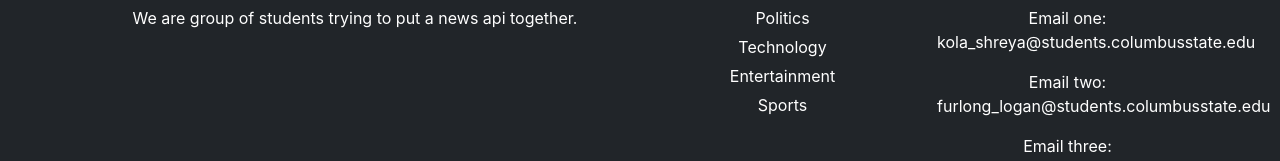
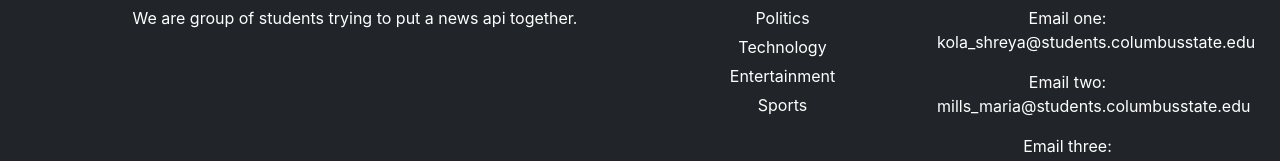
Before and after one commit to CSU-ServerSide-Fall-23/Group_2, a React (Create React App) app in the folder news-website/: page / in a window 1280 px wide. Shown: the part 298-459 px from the top of the page. Built offline with nearby package versions, Linux system fonts and the light colour scheme; no server answers.

Commit message:
Update Footer.js
Signed-off-by: Shreya <142619333+kolaShreya04@users.noreply.github.com>

```diff
--- a/news-website/src/Footer.js
+++ b/news-website/src/Footer.js
@@ -22,7 +22,7 @@ const Footer = () => {
             <h4>Contact Us</h4>
             <address>
               <p>Email one: kola_shreya@students.columbusstate.edu</p>
-              <p>Email two: furlong_logan@students.columbusstate.edu</p>
+              <p>Email two: mills_maria@students.columbusstate.edu</p>
               <p>Email three: furlong_logan@students.columbusstate.edu</p>
               4225 University Ave<br />
               Columbus, GA 31907<br />
```
